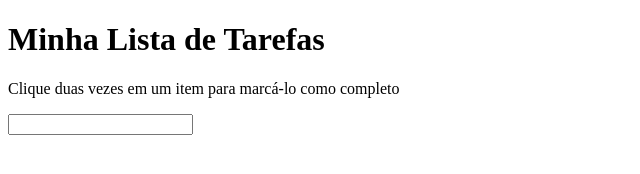
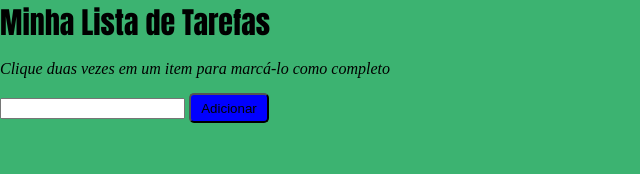
Before and after one commit to willian-prado/todo-list, a website: page index.html in a window 1280 px wide. Shown: the whole page, without its empty margins (0-640 px from the left). Drawn offline with Linux system fonts and the light colour scheme.

Commit message:
Resolve os requisitos 5 e 6

```diff
--- a/index.html
+++ b/index.html
@@ -5,6 +5,7 @@
     <meta http-equiv="X-UA-Compatible" content="IE=edge">
     <meta name="viewport" content="width=device-width, initial-scale=1.0">
     <title>Projeto To-Do List</title>
+    <link rel="stylesheet" href="style.css">
 </head>
 <body>
 
@@ -15,11 +16,13 @@
 
     <section id = "button-container">
         <input id="texto-tarefa" >
+        <button id="criar-tarefa" class = "button"> Adicionar </button>
     </section>
 
     <section id = "list-container">
         <ol id="lista-tarefas"></ol>
     </section>
 
+    <script src="script.js"></script>
 </body>
 </html>
--- a/script.js
+++ b/script.js
@@ -0,0 +1,13 @@
+const buttonCriarTarefa = document.getElementById('criar-tarefa');
+const input = document.getElementById('texto-tarefa');
+
+function criaTarefa() {
+  const olListaTarefas = document.getElementById('lista-tarefas');
+  const tarefa = document.createElement('li');
+
+  tarefa.innerText = input.value;
+  olListaTarefas.appendChild(tarefa);
+  input.value = '';
+}
+
+buttonCriarTarefa.addEventListener('click', criaTarefa);
--- a/style.css
+++ b/style.css
@@ -1,3 +1,28 @@
 * {
   margin: 0;
 }
+
+body {
+  background-color: mediumseagreen;
+}
+
+h1 {
+  font-family: Impact, Haettenschweiler, 'Arial Narrow Bold', sans-serif;
+  font-size: 30px;
+  font-weight: bold;
+}
+
+#funcionamento {
+  font-style: italic;
+  margin-top: 15px;
+  margin-bottom: 15px;
+}
+
+button {
+  width: 80px;
+  height: 30px;
+  background-color: blue;
+  border-radius: 5px;
+  font: bold;
+  text-align: center;
+}
```
